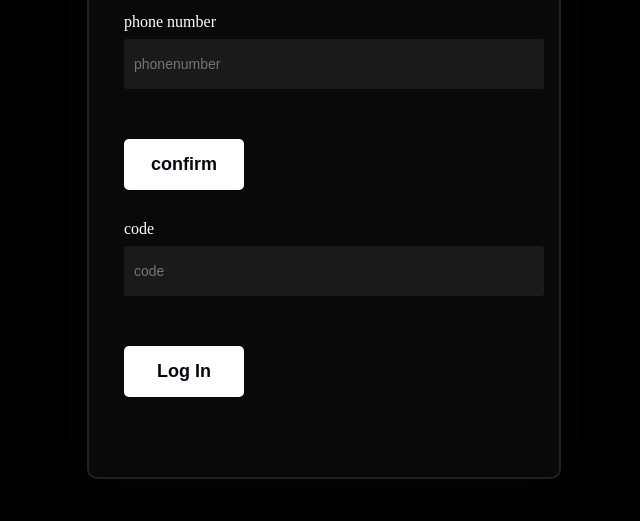
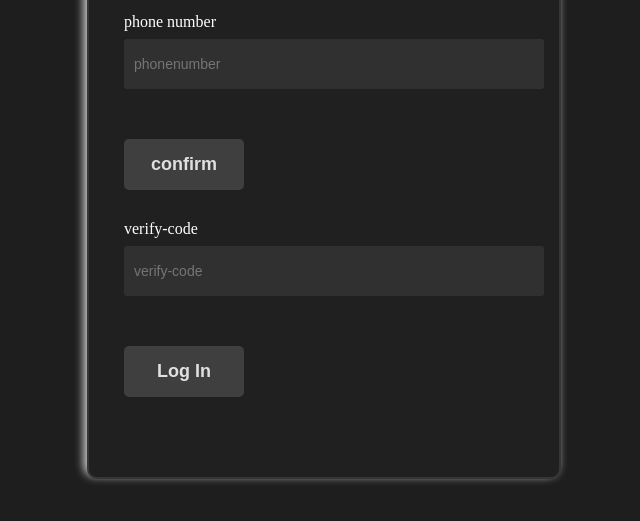
Before and after one commit to hasanalimoradi/mr.moradi-project, a website: page html/login.html in a window 1280 px wide. Shown: the part 233-754 px from the top of the page, without its empty margins (316-956 px from the left). Drawn offline with Linux system fonts and the light colour scheme.

Commit message:
login-page-end

```diff
--- a/css/style.css
+++ b/css/style.css
@@ -1,9 +1,9 @@
 /* back ground */
-body{
-    background-color: black;
+body {
+  background-color: rgb(30, 30, 30);
 }
 
-.buttom{
+.buttom {
   border: 1px solid #efefef;
   border-radius: 10px;
   padding: 5px;
@@ -16,58 +16,58 @@ body{
   transform: translate(50%, -50%);
 }
 
-.buttom:hover{
+.buttom:hover {
   border: 5px solid brown;
   border-radius: 15px;
   color: darkgrey;
 }
 
-form *{
+form * {
   color: #ffffff;
   outline: none;
   border: none;
 }
-form h3{
+form h3 {
   font-size: 32px;
   font-weight: 500;
   line-height: 42px;
   text-align: center;
 }
-form{
+form {
   height: 520px;
   width: 400px;
-  background-color: rgba(71, 71, 71, 0.13);
+  background-color: rgba(49, 49, 49, 0.13);
   position: absolute;
-  transform: translate(-50%,-50%);
+  transform: translate(-50%, -50%);
   top: 50%;
   left: 50%;
   border-radius: 10px;
-  border: 2px solid rgba(255,255,255,0.1);
-  box-shadow: 0 0 40px rgba(8,7,16,0.6);
+  border: 2px solid rgba(255, 255, 255, 0.1);
+  box-shadow: -3px -3px 10px rgb(219, 219, 219);
   padding: 50px 35px;
 }
 
-label{
+label {
   display: block;
   margin-top: 30px;
   font-size: 16px;
 }
-input{
+input {
   display: block;
   height: 50px;
   width: 100%;
-    background-color: rgba(255,255,255,0.07);
+  background-color: rgba(255, 255, 255, 0.07);
   border-radius: 3px;
   padding: 0 10px;
   margin-top: 8px;
   font-size: 14px;
 }
 
-button{
+button {
   margin-top: 50px;
   width: 30%;
-    background-color: #ffffff;
-    color: #080710;
+  background-color: #3f3f3f;
+  color: #e0e0e0;
   padding: 15px 0;
   font-size: 18px;
   font-weight: 600;
--- a/html/login.html
+++ b/html/login.html
@@ -1,8 +1,8 @@
 <!DOCTYPE html>
 <html lang="en">
   <head>
-    <meta charset="UTF-8">
-    <link rel="stylesheet" href="../css/style.css">
+    <meta charset="UTF-8" />
+    <link rel="stylesheet" href="../css/style.css" />
     <title>login page</title>
   </head>
   <body>
@@ -10,11 +10,11 @@
       <h3>Login Here</h3>
 
       <label for="phone-number">phone number</label>
-            <input type="text" placeholder="phonenumber" id="phone-number">
+      <input type="text" placeholder="phonenumber" id="phone-number" />
       <button>confirm</button>
 
-            <label for="code">code</label>
-            <input type="text" placeholder="code" id="code">
+      <label for="verify-code">verify-code</label>
+      <input type="text" placeholder="verify-code" id="code" />
 
       <button>Log In</button>
     </form>
```
Lines whose indentation alone changed are shown as unchanged.
